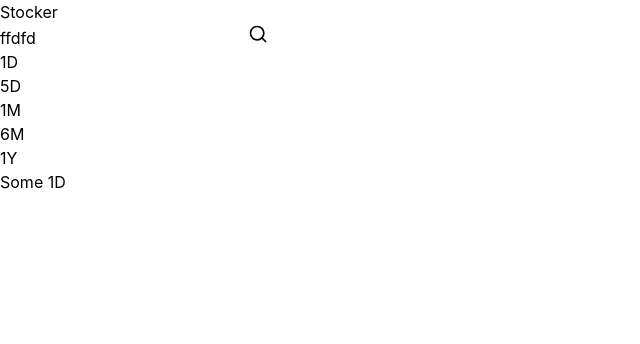
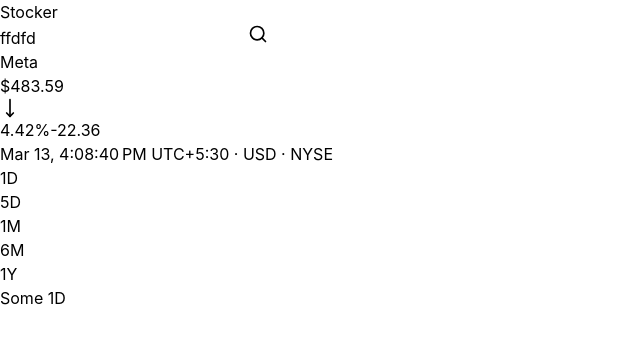
Before and after one commit to satyam73/realtime-stock-dashboard, a React (Vite) app: page / in a window 1280 px wide. Shown: the top 344 px of the page, without its empty margins (0-640 px from the left). Built offline with nearby package versions, Linux system fonts and the light colour scheme.

Commit message:
feat: add stock header for viewing stock metrics

```diff
--- /dev/null
+++ b/src/components/StockHeader/StockHeader.tsx
@@ -0,0 +1,55 @@
+import { CURRENCY_SYMBOL_MAPPER } from '@/src/constants';
+import { StockHeaderProps } from './stockHeader.types';
+import { MoveDown, MoveUp } from 'lucide-react';
+
+function StockHeader({
+  stockName,
+  currency,
+  currentPrice,
+  previousClosing,
+  date,
+}: StockHeaderProps) {
+  const currencySymbol: string =
+    CURRENCY_SYMBOL_MAPPER[currency] || 'Unknown currency';
+  const gainOrLossToday: number = Number(
+    (currentPrice - previousClosing).toFixed(2)
+  );
+  const isPriceUp: boolean = gainOrLossToday > 0;
+
+  const priceBackgroundColor: string = isPriceUp
+    ? 'bg-green-100'
+    : 'bg-red-100';
+  const priceTextColor: string = isPriceUp ? 'text-green-700' : 'text-red-700';
+
+  // Gains of day = current price - previous closing
+
+  // Percentage change = gain of today/prev closing price * 100
+
+  const percentageChange = Number(
+    ((Math.abs(gainOrLossToday) / previousClosing) * 100).toFixed(2)
+  );
+
+  return (
+    <div>
+      <h2 className='stockName border-b-2 text-3xl font-semibold ps-2'>
+        {stockName}
+      </h2>
+      <div className='stockMetrics flex items-center p-2 gap-4'>
+        <span className='text-4xl font-semibold'>
+          {currencySymbol}
+          {currentPrice}
+        </span>
+        <span
+          className={`flex h-10 rounded-md items-center w-20 px-1 ${priceBackgroundColor} ${priceTextColor}`}
+        >
+          {isPriceUp ? <MoveUp size={20} /> : <MoveDown size={20} />}
+          <span className='text-xl font-semibold'>{percentageChange}%</span>
+        </span>
+        <span className={`${priceTextColor} font-bold`}>{gainOrLossToday}</span>
+      </div>
+      <span className='ps-2'>{date}</span>
+    </div>
+  );
+}
+
+export default StockHeader;
--- a/src/constants.ts
+++ b/src/constants.ts
@@ -1,29 +1,21 @@
-export const API_URL: string = 'wss://ws.finnhub.io?token=cnjh79hr01qmfbtbcprgcnjh79hr01qmfbtbcps0'
+export const API_URL: string =
+  'wss://ws.finnhub.io?token=cnjh79hr01qmfbtbcprgcnjh79hr01qmfbtbcps0';
 
-export const TIMELINE_TABS_DATA: Tab[] = [
-  {
-    id: '1d',
-    name: '1D',
-    component: <>Some 1D</>,
-  },
-  {
-    id: '5d',
-    name: '5D',
-    component: <>Some 5D</>,
-  },
-  {
-    id: '1m',
-    name: '1M',
-    component: <>Some 1M</>,
-  },
-  {
-    id: '6m',
-    name: '6M',
-    component: <>Some 6M</>,
-  },
-  {
-    id: '1y',
-    name: '1Y',
-    component: <>Some 1Y</>,
-  },
-];
+export const CURRENCY_SYMBOL_MAPPER: { [key: string]: string } = {
+  USD: '$', // United States Dollar
+  EUR: '€', // Euro
+  GBP: '£', // British Pound Sterling
+  JPY: '¥', // Japanese Yen
+  CNY: '¥', // Chinese Yuan
+  INR: '₹', // Indian Rupee
+  AUD: 'A$', // Australian Dollar
+  CAD: 'C$', // Canadian Dollar
+  CHF: 'CHF', // Swiss Franc
+  HKD: 'HK$', // Hong Kong Dollar
+  NZD: 'NZ$', // New Zealand Dollar
+  SGD: 'S$', // Singapore Dollar
+  SEK: 'kr', // Swedish Krona
+  KRW: '₩', // South Korean Won
+  ZAR: 'R', // South African Rand
+  // Add more currencies as needed
+};
--- a/src/pages/home.tsx
+++ b/src/pages/home.tsx
@@ -1,6 +1,7 @@
 import Tabs from '@components/common/Tabs/Tabs';
 import { MouseEvent, useState } from 'react';
 import { Tab } from '@/src/types';
+import StockHeader from '@components/StockHeader/StockHeader';
 
 function Home() {
   const [activeTabIndex, setActiveTabIndex] = useState<number>(0);
@@ -32,20 +33,25 @@
     },
   ];
 
-  console.log(activeTabIndex);
   function onTabClick(e: MouseEvent<HTMLElement>, index: number) {
-    // if (activeTabIndex === index) return;
+    if (activeTabIndex === index) return;
 
-    console.log(index);
     setActiveTabIndex(index);
   }
   return (
     <div>
+      <StockHeader
+        currency={'USD'}
+        stockName={'Meta'}
+        currentPrice={483.59}
+        previousClosing={505.95}
+        date={'Mar 13, 4:08:40 PM UTC+5:30 · USD · NYSE'}
+      />
       <Tabs
         tabs={TIMELINE_TABS_DATA}
         activeTabIndex={activeTabIndex}
         onTabClick={onTabClick}
-      />
+      ></Tabs>
     </div>
   );
 }
```
Also changed, not shown: src/components/StockHeader/stockHeader.types.ts (added, +7 -0 lines).
